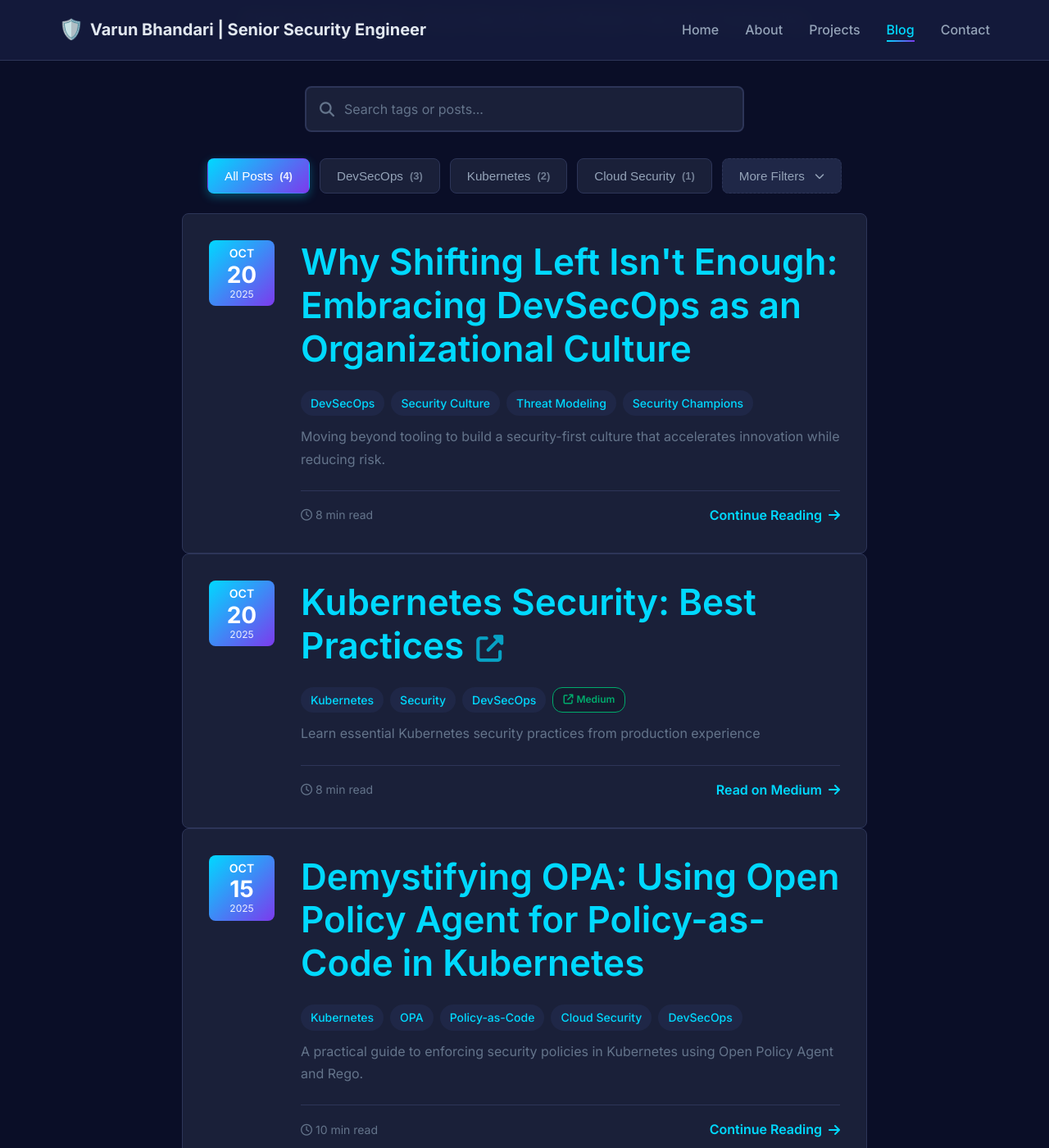
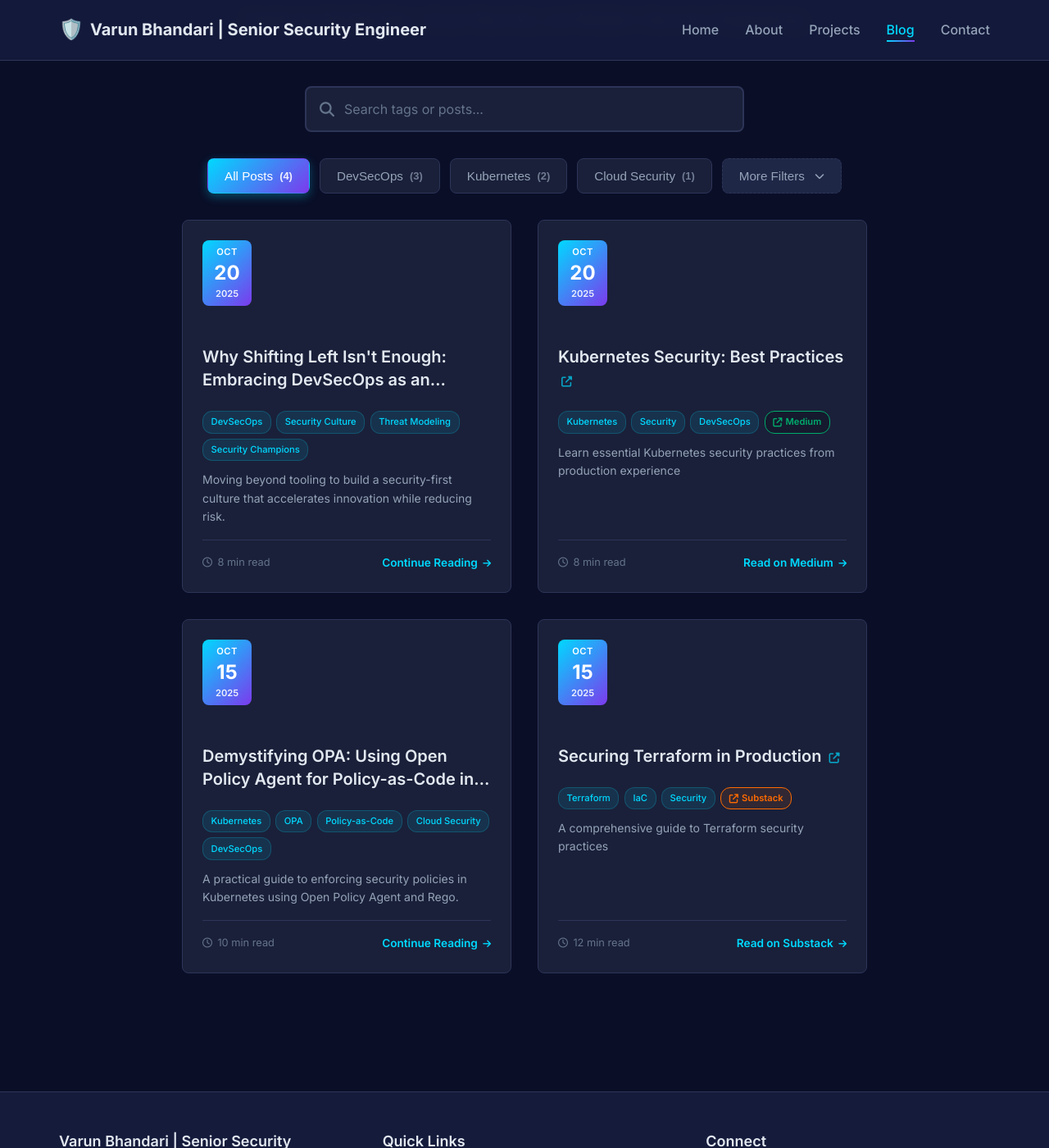
Before and after one commit to z-varun/z-varun, a Jekyll site: the page built from blog.html, in a window 1280 px wide and 1400 px high, scrolled down 325 px. Shown: the whole window at 82% size. Built offline with Jekyll 4.4.1, drawn with Linux system fonts in a browser that asks for light colours.

Commit message:
Fixed blog cards

```diff
--- a/assets/css/blog.css
+++ b/assets/css/blog.css
@@ -397,3 +397,217 @@
     transform: translateX(3px) translateY(-3px);
     transition: transform 0.2s ease;
 }
+
+
+/* ============================================
+   BLOG POST CARDS - COMPACT LAYOUT
+   ============================================ */
+
+.blog-container {
+    display: grid;
+    grid-template-columns: repeat(auto-fill, minmax(350px, 1fr));
+    gap: 2rem;
+    padding: 0 2rem;
+    margin-top: 2rem;
+}
+
+.blog-post-item {
+    background: var(--bg-card);
+    border-radius: var(--border-radius);
+    border: 1px solid var(--border-color);
+    padding: 1.5rem;
+    transition: all 0.3s ease;
+    display: flex;
+    flex-direction: column;
+    position: relative;
+    min-height: 380px;
+    max-height: 480px;
+}
+
+.blog-post-item:hover {
+    transform: translateY(-8px);
+    box-shadow: 0 12px 40px rgba(0, 217, 255, 0.15);
+    border-color: var(--color-primary);
+}
+
+/* Date Badge */
+.post-date-badge {
+    display: inline-flex;
+    flex-direction: column;
+    align-items: center;
+    background: linear-gradient(135deg, var(--color-primary), var(--color-secondary));
+    color: white;
+    padding: 0.5rem 0.75rem;
+    border-radius: 8px;
+    font-weight: 600;
+    min-width: 60px;
+    text-align: center;
+    margin-bottom: 1rem;
+    align-self: flex-start;
+}
+
+.post-date-badge .month {
+    font-size: 0.7rem;
+    text-transform: uppercase;
+    letter-spacing: 0.5px;
+}
+
+.post-date-badge .day {
+    font-size: 1.5rem;
+    line-height: 1;
+    margin: 0.25rem 0;
+}
+
+.post-date-badge .year {
+    font-size: 0.7rem;
+}
+
+/* Post Content */
+.post-content-preview {
+    display: flex;
+    flex-direction: column;
+    flex: 1;
+}
+
+/* Title - LIMIT TO 2 LINES */
+.post-title {
+    margin-bottom: 0.75rem;
+}
+
+.post-title a {
+    font-size: 1.25rem !important;
+    line-height: 1.4;
+    color: var(--text-primary);
+    text-decoration: none;
+    transition: color 0.2s;
+    display: -webkit-box;
+    -webkit-line-clamp: 2;
+    -webkit-box-orient: vertical;
+    overflow: hidden;
+    text-overflow: ellipsis;
+    max-height: 3.5rem;
+}
+
+.post-title a:hover {
+    color: var(--color-primary);
+}
+
+/* Tags - COMPACT */
+.post-tags {
+    display: flex;
+    flex-wrap: wrap;
+    gap: 0.4rem;
+    margin-bottom: 0.75rem;
+}
+
+.post-tags .tag {
+    background: rgba(0, 217, 255, 0.1);
+    color: var(--color-primary);
+    padding: 0.2rem 0.6rem;
+    border-radius: 12px;
+    font-size: 0.7rem;
+    font-weight: 500;
+    border: 1px solid rgba(0, 217, 255, 0.2);
+    white-space: nowrap;
+}
+
+/* Platform Badge */
+.platform-badge {
+    font-size: 0.7rem !important;
+    padding: 0.2rem 0.6rem !important;
+}
+
+/* Excerpt - LIMIT TO 3 LINES */
+.post-excerpt {
+    color: var(--text-secondary);
+    line-height: 1.6;
+    margin-bottom: 1rem;
+    font-size: 0.875rem;
+    display: -webkit-box;
+    -webkit-line-clamp: 3;
+    -webkit-box-orient: vertical;
+    overflow: hidden;
+    text-overflow: ellipsis;
+    flex: 1;
+    max-height: 4.2rem;
+}
+
+/* Post Meta Footer */
+.post-meta-footer {
+    display: flex;
+    align-items: center;
+    justify-content: space-between;
+    padding-top: 1rem;
+    border-top: 1px solid var(--border-color);
+    margin-top: auto;
+    flex-wrap: wrap;
+    gap: 0.5rem;
+}
+
+.read-time {
+    color: var(--text-muted);
+    font-size: 0.8rem;
+    display: flex;
+    align-items: center;
+    gap: 0.4rem;
+}
+
+.read-time i {
+    font-size: 0.75rem;
+}
+
+.read-more-link {
+    color: var(--color-primary);
+    font-weight: 600;
+    font-size: 0.85rem;
+    text-decoration: none;
+    display: inline-flex;
+    align-items: center;
+    gap: 0.4rem;
+    transition: gap 0.2s;
+}
+
+.read-more-link:hover {
+    gap: 0.65rem;
+}
+
+.read-more-link i {
+    font-size: 0.7rem;
+}
+
+/* External Icon */
+.external-icon {
+    font-size: 0.65em;
+    margin-left: 0.25rem;
+    opacity: 0.7;
+}
+
+/* Responsive */
+@media (max-width: 968px) {
+    .blog-container {
+        grid-template-columns: repeat(auto-fill, minmax(300px, 1fr));
+        gap: 1.5rem;
+        padding: 0 1rem;
+    }
+}
+
+@media (max-width: 768px) {
+    .blog-container {
+        grid-template-columns: 1fr;
+    }
+
+    .blog-post-item {
+        min-height: auto;
+        max-height: none;
+    }
+
+    .post-title a {
+        font-size: 1.125rem !important;
+    }
+
+    .post-excerpt {
+        -webkit-line-clamp: 2;
+        max-height: 2.8rem;
+        font-size: 0.85rem;
+    }
+}
```
